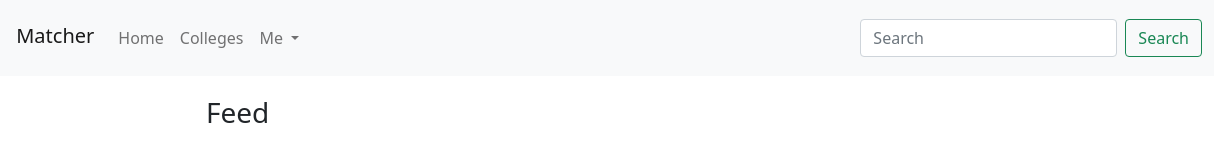
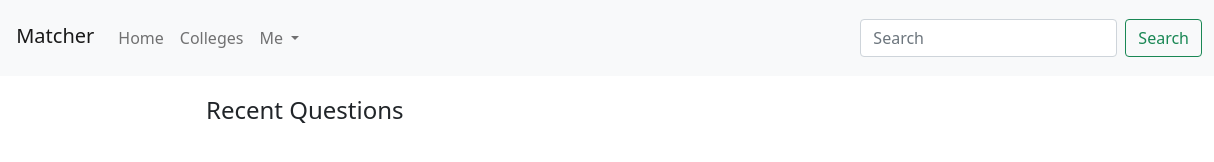
Before and after one commit to TheSociologist/cs326-final-kiskafanclub, a website with bundled scripts: page client/college.html in a window 1280 px wide. Shown: the full height of the page, 66-1280 px from the left. Built offline with nearby package versions, Linux system fonts and the light colour scheme; no server answers.

Commit message:
renamed feed to recent questions

```diff
--- a/client/college.html
+++ b/client/college.html
@@ -18,7 +18,7 @@
       <div class="row">
         <div class="col-2"></div>
         <div class="col-8">
-          <h3>Feed</h3>
+          <h4>Recent Questions</h4>
           <div id="feed"></div>
         </div>
         <div class="col-2"></div>
```
